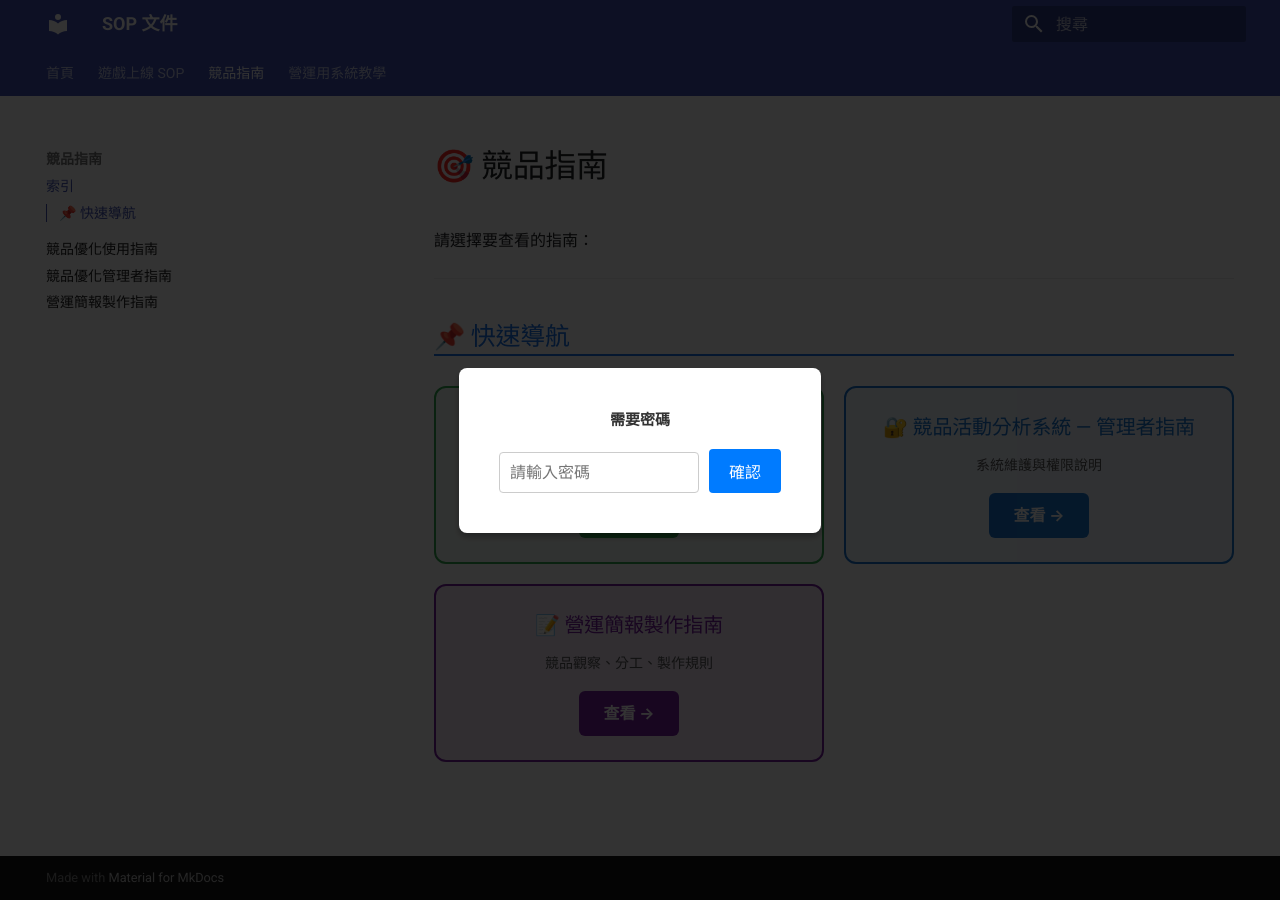
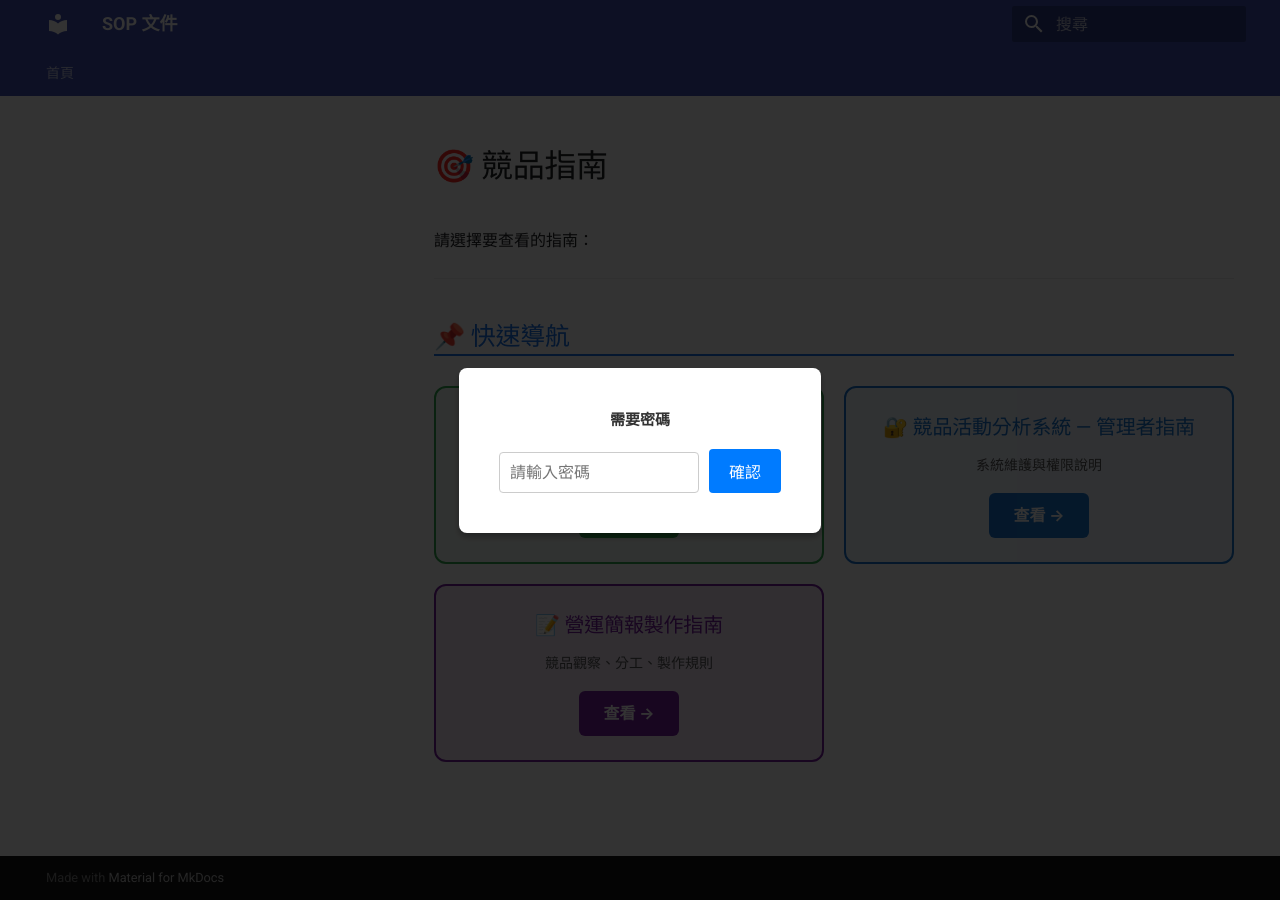
Before and after one commit to yayihuang-bit/sop-docs, an MkDocs documentation site: the page built from docs/競品指南_索引.md, in a window 1280 px wide. Built offline with MkDocs 1.6.1 and Material for MkDocs 9.7.7, drawn with Linux system fonts in a browser that asks for light colours.

Commit message:
Simplify navigation: remove redundant menu items, use homepage as single entry point

```diff
--- a/mkdocs.yml
+++ b/mkdocs.yml
@@ -32,14 +32,3 @@ markdown_extensions:
 
 nav:
   - 首頁: index.md
-  - 遊戲上線 SOP: 遊戲上線SOP.md
-  - 競品指南:
-    - 索引: 競品指南_索引.md
-    - 競品優化使用指南: 競品優化_使用指南.html
-    - 競品優化管理者指南: 競品優化_管理者指南.html
-    - 營運簡報製作指南: 競品指南.md
-  - 營運用系統教學:
-    - 索引: 營運_索引.md
-    - 自動發布指南: 營運_自動發布指南.html
-    - 文件生成指南: 營運_文件生成指南.html
-    - 推播教學: 營運_推播教學.html
```
